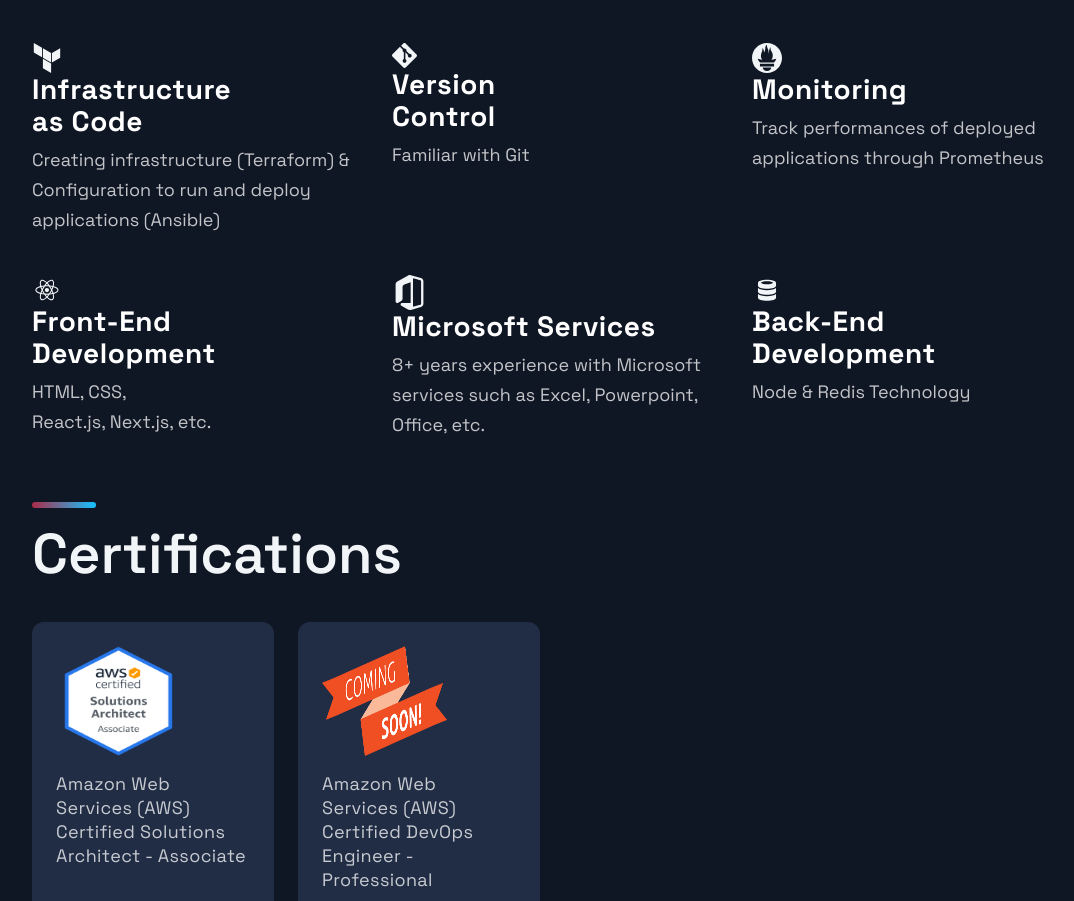
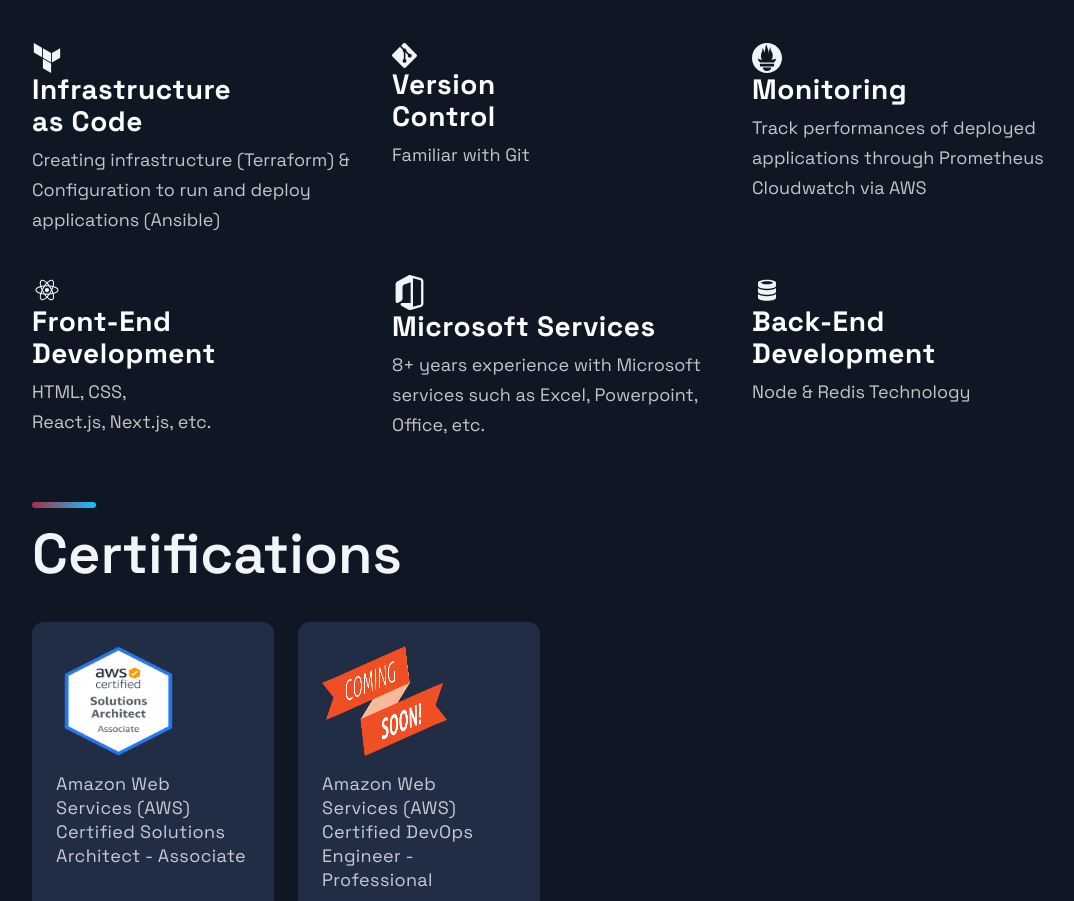
Before and after one commit to JayvenC/PortfolioWebsite, a Next.js app: page / in a window 1280 px wide. Shown: the part 3290-4191 px from the top of the page, without its empty margins (88-1162 px from the left). Built offline with nearby package versions, Linux system fonts and the light colour scheme.

Commit message:
add tech

```diff
--- a/src/components/Technologies/Technologies.js
+++ b/src/components/Technologies/Technologies.js
@@ -94,7 +94,8 @@
         <ListContainer>
           <ListTitle>Monitoring</ListTitle>
           <ListParagraph>
-            Track performances of deployed applications through Prometheus
+            Track performances of deployed applications through Prometheus <br/>
+             Cloudwatch via AWS
           </ListParagraph>
         </ListContainer>
       </ListItem>
```
